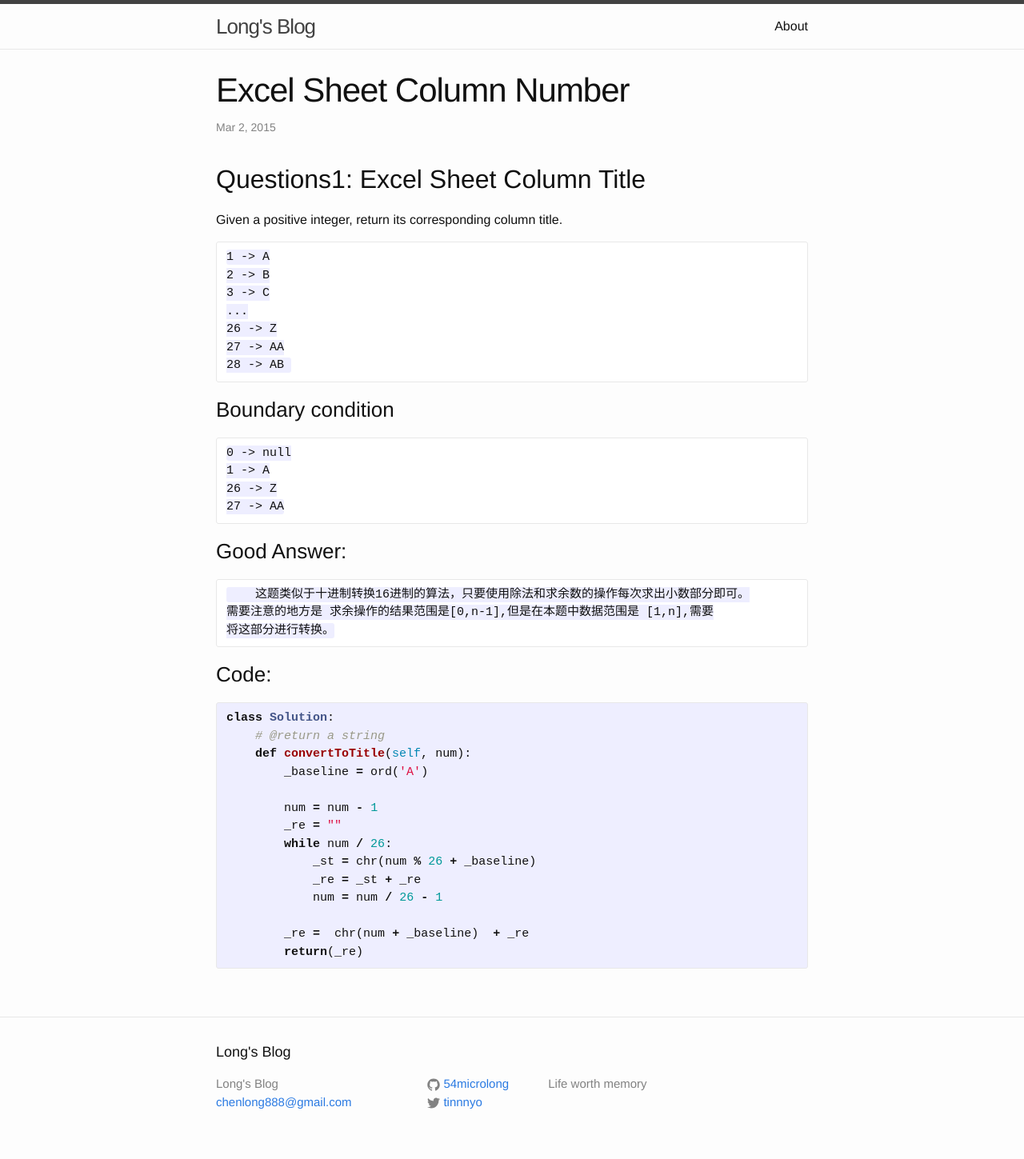
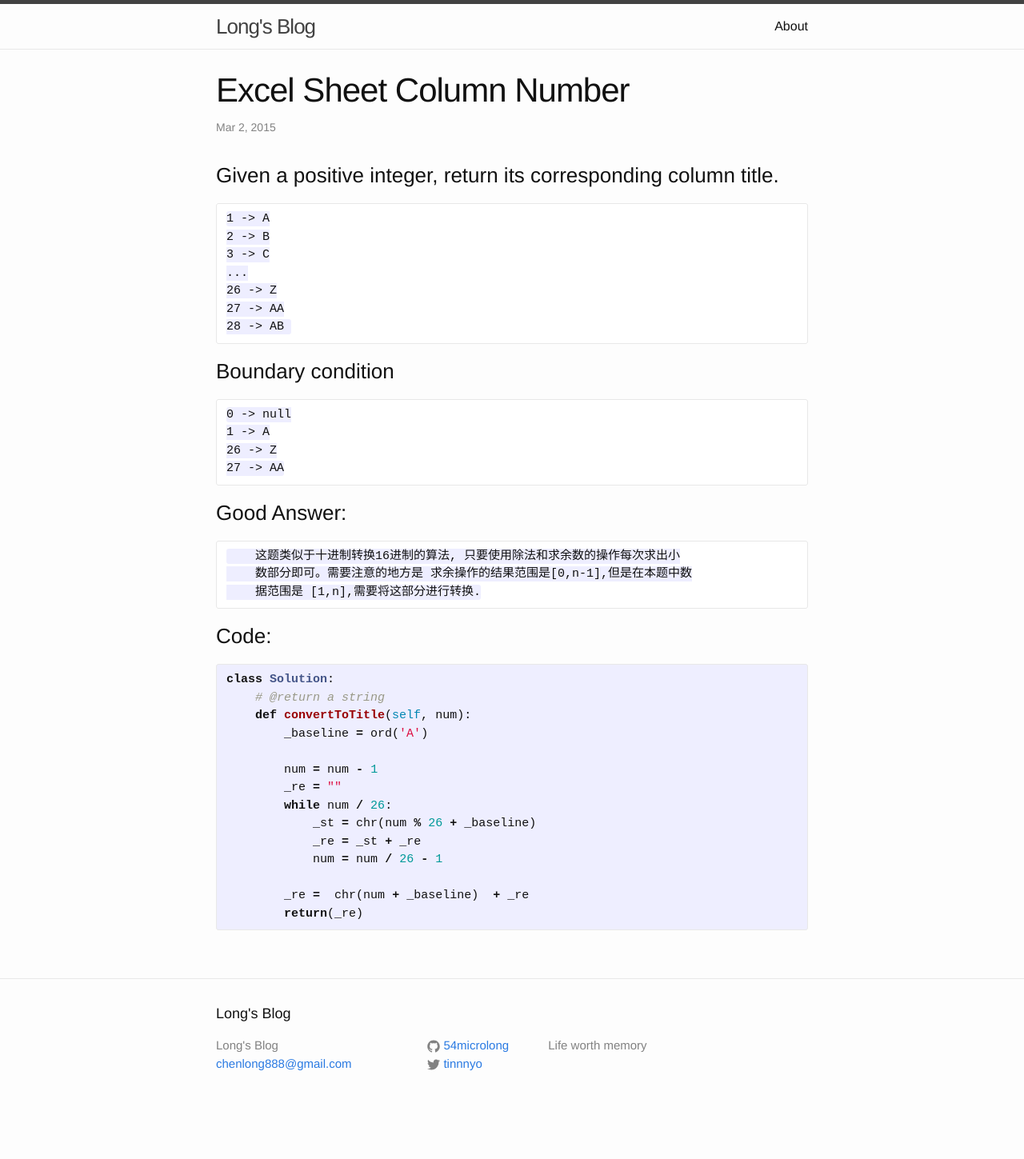
Before and after one commit to 54microlong/54microlong.github.io, a Jekyll site: the page built from _posts/2015-03-02-Excel-Sheet-Column-Title.markdown, in a window 1280 px wide. Shown: the whole page at 80% size. Built offline with Jekyll 4.4.1, drawn with Linux system fonts in a browser that asks for light colours; after the commit the page ends 1401 px from its top, so only the background shows below that.

Commit message:
[modify] modify format and content of excel

```diff
--- a/_posts/2015-03-02-I-will-go-tomorrow.markdown
+++ b/_posts/2015-03-02-Excel-Sheet-Column-Title.markdown
@@ -5,8 +5,7 @@ date:   2015-03-02 10:40:59
 categories: jekyll update
 ---
 
-## Questions1: Excel Sheet Column Title
-Given a positive integer, return its corresponding column title.
+###Given a positive integer, return its corresponding column title.
 
     1 -> A
     2 -> B
@@ -26,9 +25,9 @@ Given a positive integer, return its corresponding column title.
 
 ###Good Answer:
 
-        这题类似于十进制转换16进制的算法，只要使用除法和求余数的操作每次求出小数部分即可。
-    需要注意的地方是 求余操作的结果范围是[0,n-1],但是在本题中数据范围是 [1,n],需要
-    将这部分进行转换。
+        这题类似于十进制转换16进制的算法, 只要使用除法和求余数的操作每次求出小
+        数部分即可。需要注意的地方是 求余操作的结果范围是[0,n-1],但是在本题中数
+        据范围是 [1,n],需要将这部分进行转换.
 
 ###Code:
 {% highlight ruby %}
```
Also changed, not shown: 2 other files.
